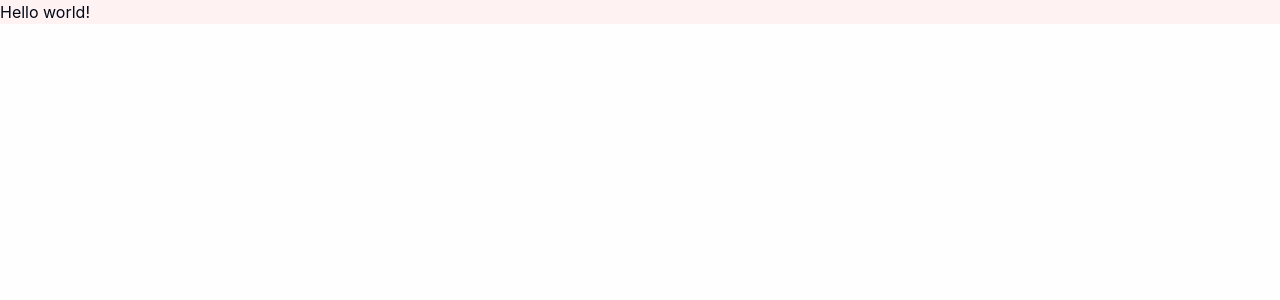
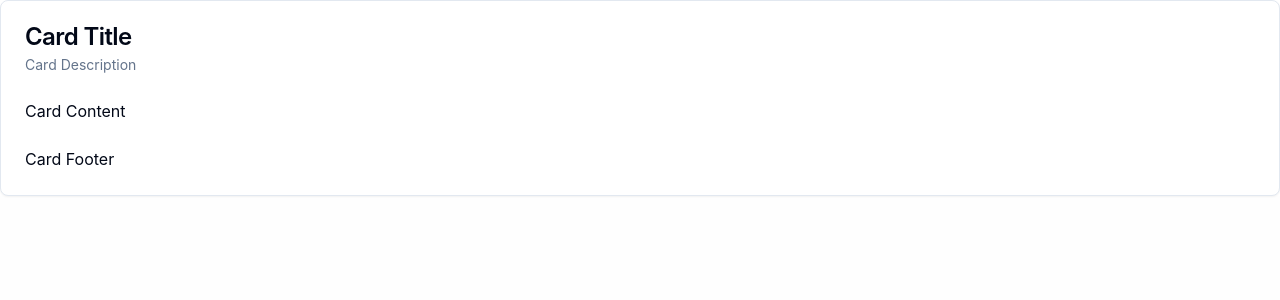
Before and after one commit to offlineanton/water-table, a React (Vite) app: page / in a window 1280 px wide. Shown: the top 300 px of the page. Built offline with nearby package versions, Linux system fonts and the light colour scheme.

Commit message:
Install card

```diff
--- a/src/App.tsx
+++ b/src/App.tsx
@@ -1,10 +1,28 @@
+import {
+  Card,
+  CardContent,
+  CardDescription,
+  CardFooter,
+  CardHeader,
+  CardTitle,
+} from "@/components/ui/card";
+
 function App() {
 
   return (
     <>
-        <h1 className="bg-red-50">
-          Hello world!
-        </h1>
+      <Card>
+        <CardHeader>
+          <CardTitle>Card Title</CardTitle>
+          <CardDescription>Card Description</CardDescription>
+        </CardHeader>
+        <CardContent>
+          <p>Card Content</p>
+        </CardContent>
+        <CardFooter>
+          <p>Card Footer</p>
+        </CardFooter>
+      </Card>
     </>
   )
 }
--- /dev/null
+++ b/src/components/ui/card.tsx
@@ -0,0 +1,79 @@
+import * as React from "react"
+
+import { cn } from "@/lib/utils"
+
+const Card = React.forwardRef<
+  HTMLDivElement,
+  React.HTMLAttributes<HTMLDivElement>
+>(({ className, ...props }, ref) => (
+  <div
+    ref={ref}
+    className={cn(
+      "rounded-lg border bg-card text-card-foreground shadow-sm",
+      className
+    )}
+    {...props}
+  />
+))
+Card.displayName = "Card"
+
+const CardHeader = React.forwardRef<
+  HTMLDivElement,
+  React.HTMLAttributes<HTMLDivElement>
+>(({ className, ...props }, ref) => (
+  <div
+    ref={ref}
+    className={cn("flex flex-col space-y-1.5 p-6", className)}
+    {...props}
+  />
+))
+CardHeader.displayName = "CardHeader"
+
+const CardTitle = React.forwardRef<
+  HTMLParagraphElement,
+  React.HTMLAttributes<HTMLHeadingElement>
+>(({ className, ...props }, ref) => (
+  <h3
+    ref={ref}
+    className={cn(
+      "text-2xl font-semibold leading-none tracking-tight",
+      className
+    )}
+    {...props}
+  />
+))
+CardTitle.displayName = "CardTitle"
+
+const CardDescription = React.forwardRef<
+  HTMLParagraphElement,
+  React.HTMLAttributes<HTMLParagraphElement>
+>(({ className, ...props }, ref) => (
+  <p
+    ref={ref}
+    className={cn("text-sm text-muted-foreground", className)}
+    {...props}
+  />
+))
+CardDescription.displayName = "CardDescription"
+
+const CardContent = React.forwardRef<
+  HTMLDivElement,
+  React.HTMLAttributes<HTMLDivElement>
+>(({ className, ...props }, ref) => (
+  <div ref={ref} className={cn("p-6 pt-0", className)} {...props} />
+))
+CardContent.displayName = "CardContent"
+
+const CardFooter = React.forwardRef<
+  HTMLDivElement,
+  React.HTMLAttributes<HTMLDivElement>
+>(({ className, ...props }, ref) => (
+  <div
+    ref={ref}
+    className={cn("flex items-center p-6 pt-0", className)}
+    {...props}
+  />
+))
+CardFooter.displayName = "CardFooter"
+
+export { Card, CardHeader, CardFooter, CardTitle, CardDescription, CardContent }
```
